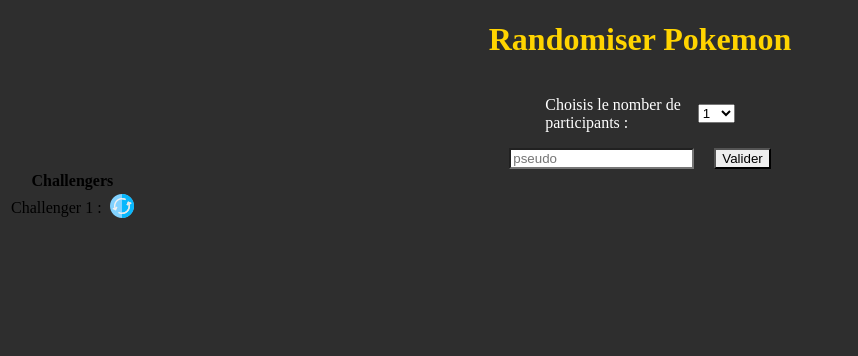
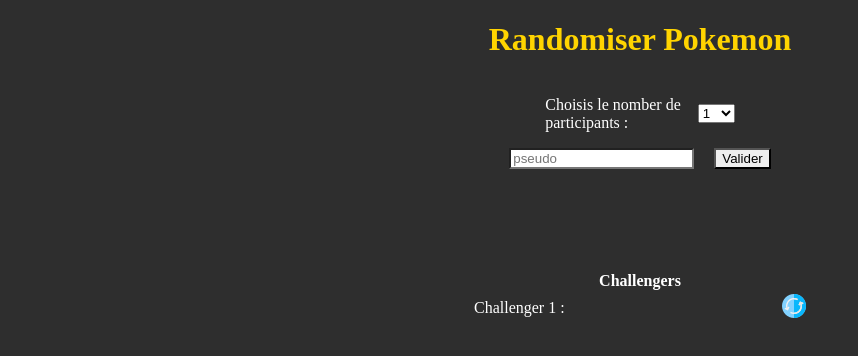
Before and after one commit to Christophe28/randomType, a React (Create React App) app in the folder my-app/: page /randomType/register in a window 1280 px wide. Both pictures are taken after a click on the button "Valider". Shown: the top 356 px of the page, without its empty margins (0-858 px from the left). Built offline with nearby package versions, Linux system fonts and the light colour scheme.

Commit message:
style table

```diff
--- a/my-app/src/pages/register.jsx
+++ b/my-app/src/pages/register.jsx
@@ -24,7 +24,14 @@
     }, [challenger])
 
     const test = (nameChall) => {
-        return nameChall
+        for(let elem of updateName) {
+            if(elem === false) {
+                return nameChall
+            }
+            else {
+                return "Yo"
+            }
+        }
     }
     console.log(updateName);
     return (
@@ -76,8 +83,8 @@
                     {
                         challenger.map((nameChall, index) => (
                             <tr key={nameChall + index}>
-                                <td>Challenger {index + 1} : </td>
-                                <td>{test(nameChall)}</td>
+                                <td className="long-side">Challenger {index + 1} : </td>
+                                <td className="long-side">{test(nameChall)}</td>
                                 <td><img src={pngUpdate} alt="png" onClick={() => {
                                     setUpdateName((oldUpdate) => {
                                         const newUpdate = [...oldUpdate];
--- a/my-app/src/style/pages/register.scss
+++ b/my-app/src/style/pages/register.scss
@@ -42,4 +42,35 @@
         }
     }
 
+    .container-challenger {
+
+        table {
+            margin: auto;
+            margin-top: 100px;
+            thead {
+
+                tr {
+
+                    th {
+                        color: white;
+                    }
+                }
+            }
+
+            tbody {
+
+                tr {
+
+                    td {
+                        color: white;
+                    }
+                    .long-side {
+                        width: 150px;
+                        text-align: start;
+                    }
+                }
+            }
+        }
+    }
+
 }
```
